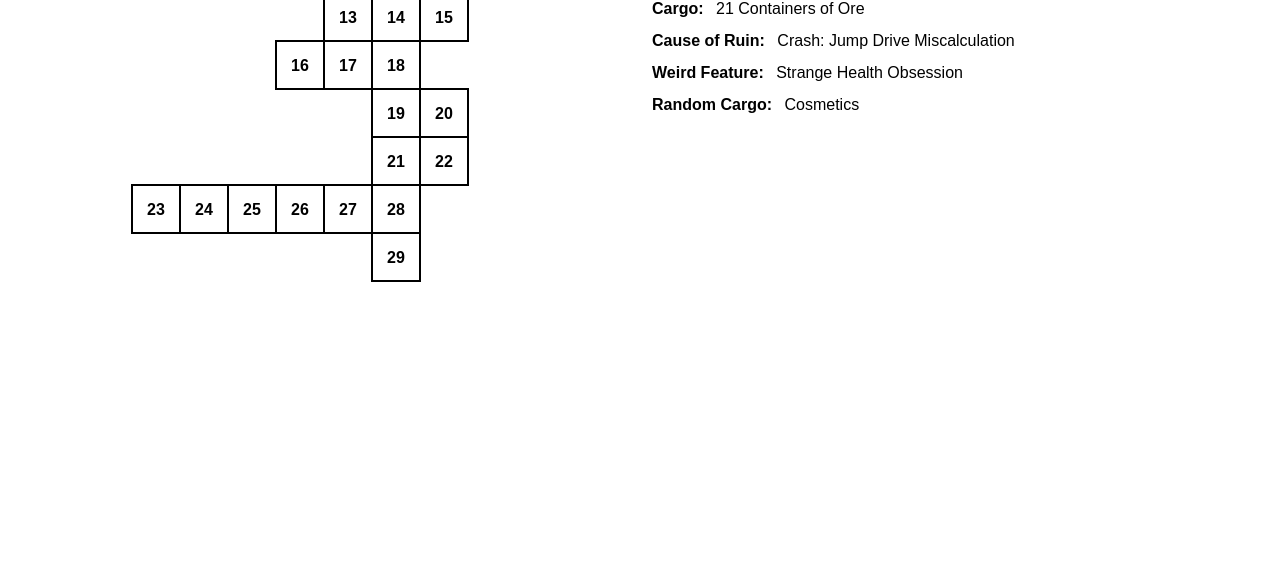
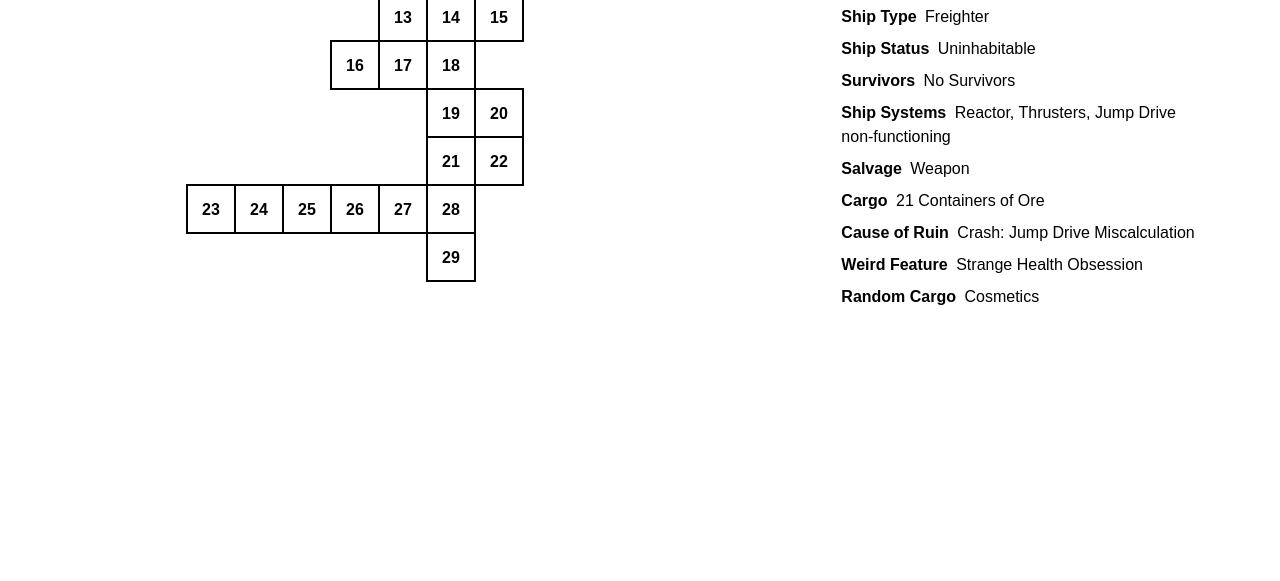
Before and after one commit to Haustgeirr/mothership-ship-gen, a website built with Vite: page index.html in a window 1280 px wide. Shown: the part 219-800 px from the top of the page. Built offline with nearby package versions, Linux system fonts and the light colour scheme; a web font is replaced by a local one.

Commit message:
feat: tinkering on styling

```diff
--- a/index.html
+++ b/index.html
@@ -18,61 +18,61 @@
 </head>
 
 <body class="max-w-6xl mx-auto p-5 font-sans">
-  <div class="grid grid-cols-1 md:grid-cols-2 gap-6">
+  <div class="grid grid-cols-1 md:grid-cols-3 gap-6">
     <!-- Left Column: Ship Map -->
-    <div>
+    <div class="md:col-span-2">
       <svg id="dungeon-svg" width="100%" height="600" class="block mx-auto"></svg>
     </div>
 
     <!-- Right Column: Ship Details -->
-    <div>
+    <div class="md:col-span-1">
       <div id="ship-details">
-        <div class="ship-name text-xl font-bold mb-2"></div>
+        <p class="ship-name text-6xl font-bold mb-6 tracking-tighter"></p>
 
         <div class="space-y-2">
           <div>
-            <span class="font-semibold">Ship Type:</span>
-            <span id="ship-type" class="ml-2"></span>
+            <span class="font-semibold">Ship Type</span>
+            <span id="ship-type" class="ml-1"></span>
           </div>
 
           <div>
-            <span class="font-semibold">Ship Status:</span>
-            <span id="ship-status" class="ml-2"></span>
+            <span class="font-semibold">Ship Status</span>
+            <span id="ship-status" class="ml-1"></span>
           </div>
 
           <div>
-            <span class="font-semibold">Survivors:</span>
-            <span id="survivors" class="ml-2"></span>
+            <span class="font-semibold">Survivors</span>
+            <span id="survivors" class="ml-1"></span>
           </div>
 
           <div>
-            <span class="font-semibold">Ship Systems:</span>
-            <span id="ship-systems" class="ml-2"></span>
+            <span class="font-semibold">Ship Systems</span>
+            <span id="ship-systems" class="ml-1"></span>
           </div>
 
           <div>
-            <span class="font-semibold">Salvage:</span>
-            <span id="salvage" class="ml-2"></span>
+            <span class="font-semibold">Salvage</span>
+            <span id="salvage" class="ml-1"></span>
           </div>
 
           <div>
-            <span class="font-semibold">Cargo:</span>
-            <span id="cargo" class="ml-2"></span>
+            <span class="font-semibold">Cargo</span>
+            <span id="cargo" class="ml-1"></span>
           </div>
 
           <div>
-            <span class="font-semibold">Cause of Ruin:</span>
-            <span id="cause-of-ruin" class="ml-2"></span>
+            <span class="font-semibold">Cause of Ruin</span>
+            <span id="cause-of-ruin" class="ml-1"></span>
           </div>
 
           <div>
-            <span class="font-semibold">Weird Feature:</span>
-            <span id="weird-feature" class="ml-2"></span>
+            <span class="font-semibold">Weird Feature</span>
+            <span id="weird-feature" class="ml-1"></span>
           </div>
 
           <div>
-            <span class="font-semibold">Random Cargo:</span>
-            <span id="random-cargo" class="ml-2"></span>
+            <span class="font-semibold">Random Cargo</span>
+            <span id="random-cargo" class="ml-1"></span>
           </div>
         </div>
       </div>
--- a/src/generator.ts
+++ b/src/generator.ts
@@ -1,5 +1,6 @@
 // v1.0
 // TODO: add room types, names, purpose and descriptions
+// TODO: improve the design
 
 // v1.1
 // TODO: think about combining rooms into a large cell, maybe 2x2 or 3x3
@@ -10,6 +11,11 @@
 // TODO: roll up a ship sheet as well, use rolls for hardpoints and weapon placement
 // TODO: consider rules for boarding action
 // TODO: decouple the ship gen from the ship type
+// TODO: update the page query to include the seed
+
+// v1.2
+// TODO: add black cells to give the ship a unique look
+
 
 import type {
   DungeonGraph,
```
